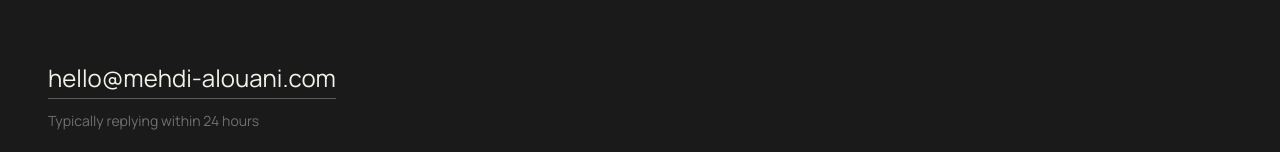
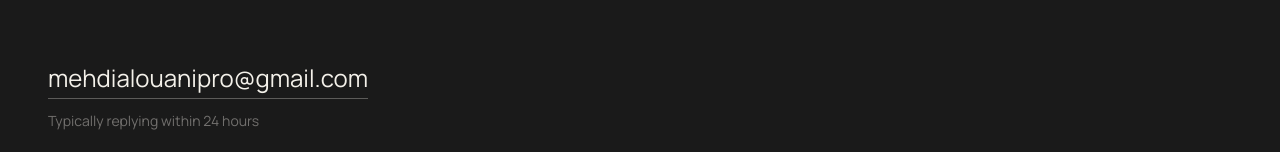
Before and after one commit to Mehdialnn/mehdi-alouani---hotel-content-creator, a React (Vite) app: page /#/work in a window 1280 px wide. Shown: the part 3629-3781 px from the top of the page. Built offline with nearby package versions, Linux system fonts and the light colour scheme.

Commit message:
update 5

```diff
--- a/App.tsx
+++ b/App.tsx
@@ -19,7 +19,7 @@ const App: React.FC = () => {
   return (
     <Router>
       <ScrollToTop />
-      <div className="bg-sand min-h-screen text-charcoal font-sans selection:bg-gold/30">
+      <div className="bg-sand min-h-screen text-charcoal font-sans selection:bg-gold/30 overflow-x-hidden">
         <GrainOverlay />
         <Header />
 
--- a/components/Layout.tsx
+++ b/components/Layout.tsx
@@ -114,10 +114,10 @@ export const Footer: React.FC = () => (
            Let's plan your <span className="italic text-stone-400">next shoot</span>.
          </h2>
          <a
-           href="mailto:hello@mehdi-alouani.com"
+           href="mailto:mehdialouanipro@gmail.com"
            className="inline-block text-xl md:text-2xl border-b border-sand/30 pb-1 hover:text-stone-300 hover:border-sand transition-all duration-300"
          >
-           hello@mehdi-alouani.com
+           mehdialouanipro@gmail.com
          </a>
          <p className="text-sm text-sand/40 mt-3">Typically replying within 24 hours</p>
       </div>
--- a/data.ts
+++ b/data.ts
@@ -25,7 +25,7 @@ export const portfolioGrid: PortfolioItem[] = [
   },
   {
     id: 'botanica-1',
-    image: '/botanica/DSC04576.jpg',
+    image: '/botanica/DSC04531.jpg',
     title: 'Riad Botanica',
     location: 'Marrakech',
     size: 'tall',
--- a/pages/About.tsx
+++ b/pages/About.tsx
@@ -1,7 +1,21 @@
-import React from 'react';
+import React, { useEffect } from 'react';
+import { useLocation } from 'react-router-dom';
 import { Reveal, Button } from '../components/UI';
 
 const About: React.FC = () => {
+  const location = useLocation();
+
+  useEffect(() => {
+    if (location.hash === '#contact-form') {
+      setTimeout(() => {
+        const element = document.getElementById('contact-form');
+        if (element) {
+          element.scrollIntoView({ behavior: 'smooth', block: 'start' });
+        }
+      }, 100);
+    }
+  }, [location]);
+
   return (
     <main className="min-h-screen pt-32 pb-20">
       <div className="max-w-7xl mx-auto px-6">
@@ -41,7 +55,7 @@ const About: React.FC = () => {
                  </div>
                  <div>
                    <span className="block font-bold mb-2">Direct Contact</span>
-                   hello@mehdi-alouani.com
+                   mehdialouanipro@gmail.com
                  </div>
               </div>
             </Reveal>
@@ -61,8 +75,8 @@ const About: React.FC = () => {
               </p>
 
               <div className="space-y-6">
-                <a href="mailto:hello@mehdi-alouani.com" className="block text-xl hover:text-gold transition-colors font-serif border-b border-charcoal/10 pb-4">
-                  hello@mehdi-alouani.com
+                <a href="mailto:mehdialouanipro@gmail.com" className="block text-xl hover:text-gold transition-colors font-serif border-b border-charcoal/10 pb-4">
+                  mehdialouanipro@gmail.com
                 </a>
                 <a href="https://instagram.com/mehdixaln" target="_blank" rel="noopener noreferrer" className="block text-xl hover:text-gold transition-colors font-serif border-b border-charcoal/10 pb-4">
                   @mehdixaln
@@ -71,7 +85,7 @@ const About: React.FC = () => {
             </Reveal>
           </div>
 
-          <div className="bg-white p-8 md:p-12 shadow-sm border border-charcoal/5">
+          <div id="contact-form" className="bg-white p-8 md:p-12 shadow-sm border border-charcoal/5">
             <Reveal delay={0.3}>
               <form className="space-y-8">
                 <div className="grid grid-cols-1 md:grid-cols-2 gap-8">
@@ -98,10 +112,9 @@ const About: React.FC = () => {
                   <div className="space-y-2">
                     <label htmlFor="budget" className="text-[10px] uppercase tracking-widest font-bold">Budget Range</label>
                     <select id="budget" className="w-full border-b border-charcoal/20 py-2 focus:outline-none focus:border-gold transition-colors bg-transparent text-sm">
-                      <option>$1.5k - $3k</option>
-                      <option>$3k - $5k</option>
-                      <option>$5k - $10k</option>
-                      <option>$10k+</option>
+                      <option>Half Day — From €450</option>
+                      <option>Full Day — From €750</option>
+                      <option>Campaign — Custom</option>
                     </select>
                   </div>
                 </div>
--- a/pages/Collaborations.tsx
+++ b/pages/Collaborations.tsx
@@ -1,5 +1,5 @@
 import React, { useMemo, useState } from 'react';
-import { motion, AnimatePresence } from 'framer-motion';
+import { motion } from 'framer-motion';
 import { portfolioGrid, testimonials, projects } from '../data';
 import { Reveal } from '../components/UI';
 import { ArrowUpRight, ChevronRight } from 'lucide-react';
@@ -40,18 +40,12 @@ const ImageSlider: React.FC<ImageSliderProps> = ({ hotelId, defaultImage, title,
 
   return (
     <div className={`relative group overflow-hidden ${isTall ? 'h-full min-h-[300px] md:min-h-full' : 'aspect-[4/5] md:aspect-[3/4]'}`}>
-      <AnimatePresence mode="wait">
-        <motion.img
-          key={currentIndex}
-          src={allImages[currentIndex]}
-          alt={title}
-          initial={{ opacity: 0 }}
-          animate={{ opacity: 1 }}
-          exit={{ opacity: 0 }}
-          transition={{ duration: 0.3 }}
-          className="w-full h-full object-cover transition-transform duration-700 group-hover:scale-105"
-        />
-      </AnimatePresence>
+      <img
+        src={allImages[currentIndex]}
+        alt={title}
+        className="w-full h-full object-cover transition-transform duration-700 group-hover:scale-105"
+        loading="lazy"
+      />
 
       {/* Hover overlay */}
       <div className="absolute inset-0 bg-black/20 opacity-0 group-hover:opacity-100 transition-opacity duration-500" />
@@ -239,7 +233,7 @@ const Collaborations: React.FC = () => {
           <Reveal>
             <h2 className="text-3xl md:text-5xl font-serif mb-8">Ready to create?</h2>
             <div className="flex justify-center gap-6">
-              <a href="mailto:hello@mehdi.com" className="group flex items-center gap-2 text-sm uppercase tracking-widest hover:text-charcoal/60 transition-colors">
+              <a href="mailto:mehdialouanipro@gmail.com" className="group flex items-center gap-2 text-sm uppercase tracking-widest hover:text-charcoal/60 transition-colors">
                 Email Me <ArrowUpRight className="w-4 h-4 group-hover:-mt-1 group-hover:ml-1 transition-all" />
               </a>
               <span className="text-charcoal/20">|</span>
--- a/pages/Services.tsx
+++ b/pages/Services.tsx
@@ -84,7 +84,7 @@ const ServiceRow: React.FC<PackageProps> = ({ title, price, description, feature
           </div>
 
           <div className="hidden md:block mt-8">
-            <Link to="/contact" className="inline-flex items-center gap-2 text-xs uppercase tracking-[0.2em] font-medium opacity-40 group-hover:opacity-100 transition-opacity">
+            <Link to="/about#contact-form" className="inline-flex items-center gap-2 text-xs uppercase tracking-[0.2em] font-medium opacity-40 group-hover:opacity-100 transition-opacity">
               Book This <ArrowRight className="w-3 h-3" />
             </Link>
           </div>
@@ -130,7 +130,7 @@ const ServiceRow: React.FC<PackageProps> = ({ title, price, description, feature
 
           {/* Mobile CTA */}
           <div className="md:hidden">
-             <Button variant="outline" to="/contact" className="w-full">Request Availability</Button>
+             <Button variant="outline" to="/about#contact-form" className="w-full">Request Availability</Button>
           </div>
         </div>
 
@@ -208,7 +208,7 @@ const Services: React.FC = () => {
         <div className="mt-32 text-center">
           <Reveal>
              <h2 className="text-3xl md:text-5xl font-serif mb-8">Not sure what you need?</h2>
-             <Button to="/contact" variant="primary">Discuss your project</Button>
+             <Button to="/about#contact-form" variant="primary">Discuss your project</Button>
           </Reveal>
         </div>
 
```
